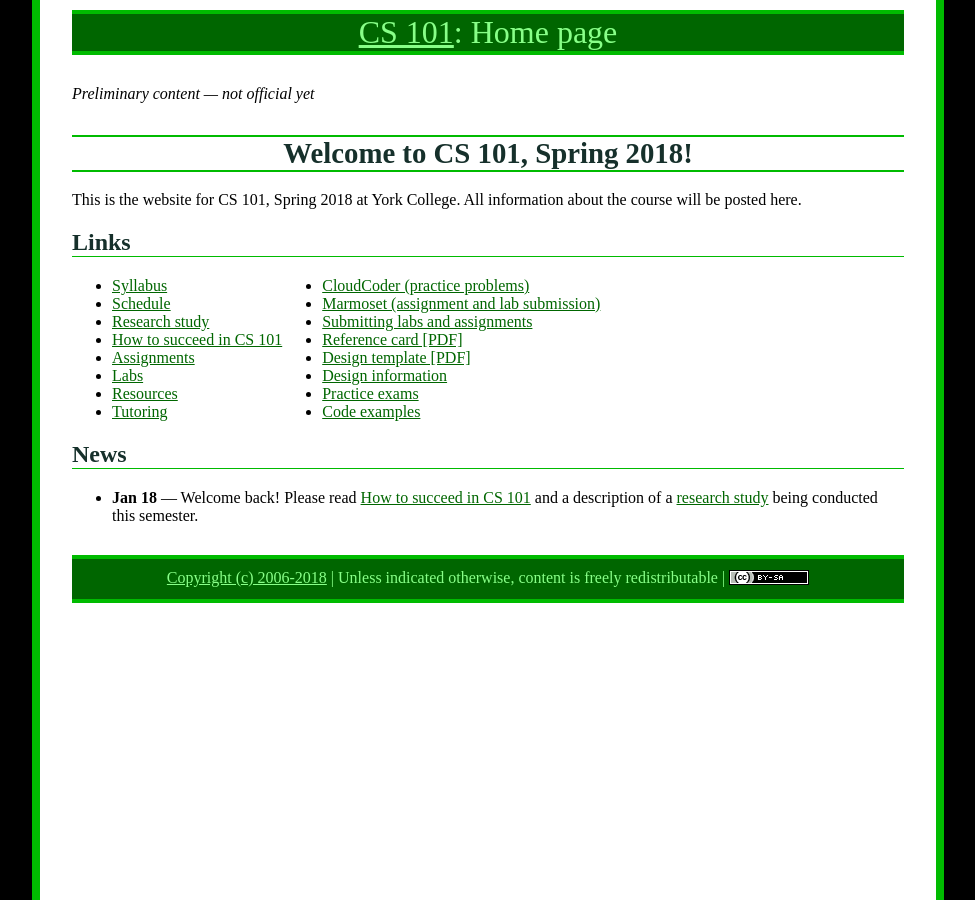
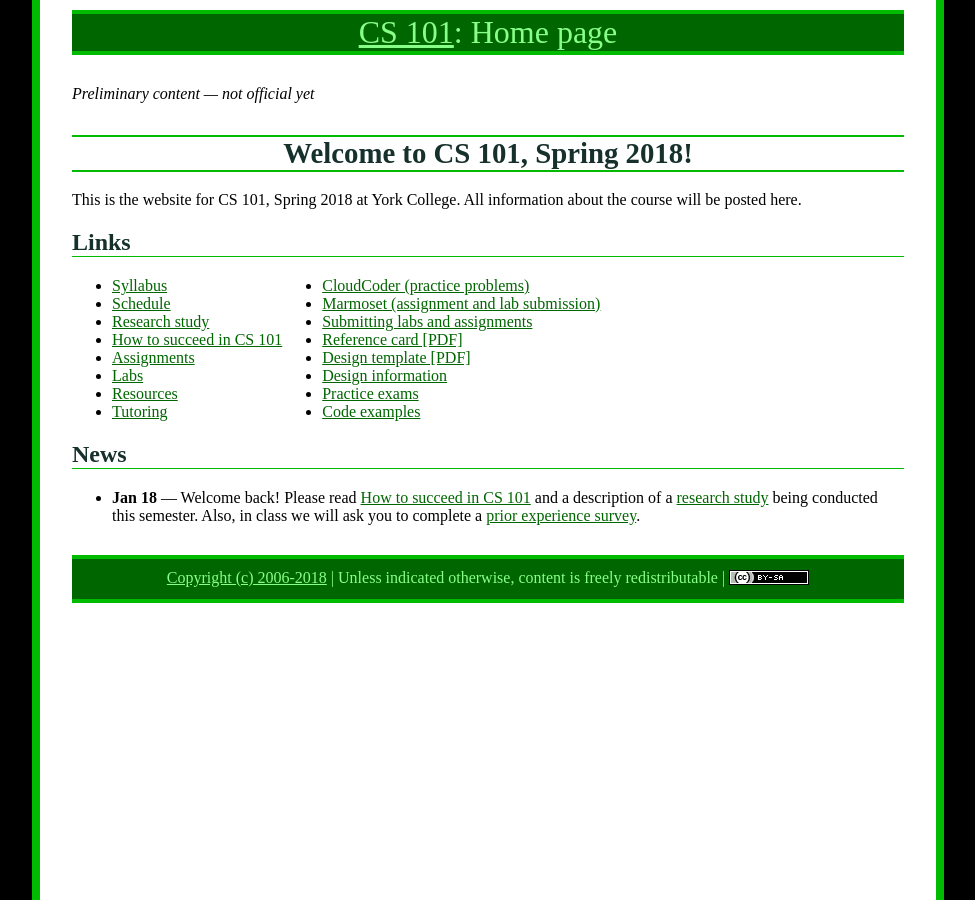
Before and after one commit to ycpcs/cs101-spring2018, a Jekyll site: the page built from index.md, in a window 1280 px wide. Shown: the whole page, without its empty margins (152-1127 px from the left). Built offline with Jekyll 4.4.1, drawn with Linux system fonts in a browser that asks for light colours.

Commit message:
link to prior experience survey

```diff
--- a/index.md
+++ b/index.md
@@ -39,7 +39,7 @@ All information about the course will be posted here.
 
 ## News
 
-* **Jan 18** &mdash; Welcome back!  Please read [How to succeed in CS 101](success.html) and a description of a [research study](study.html) being conducted this semester.
+* **Jan 18** &mdash; Welcome back!  Please read [How to succeed in CS 101](success.html) and a description of a [research study](study.html) being conducted this semester.  Also, in class we will ask you to complete a [prior experience survey](https://goo.gl/forms/zzfjES8HZK9TEthK2).
 
 <!-- vim:set wrap: -->
 <!-- vim:set linebreak: -->
```
